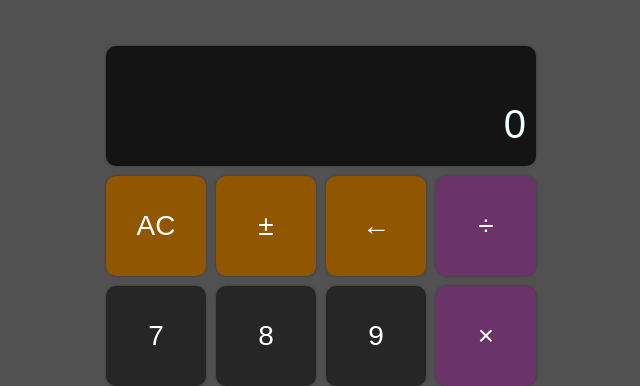
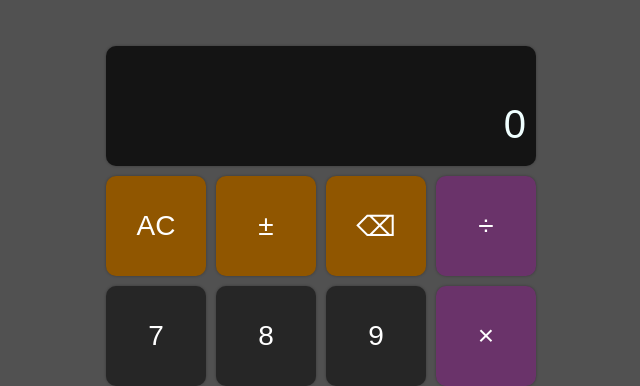
Before and after one commit to HiRyanShuai/Calculator, a plain HTML site: page index.html in a window 1280 px wide. Shown: the top 386 px of the page, 319-959 px from the left. Drawn offline with Linux system fonts and the light colour scheme.

Commit message:
improve style

```diff
--- a/index.html
+++ b/index.html
@@ -17,7 +17,7 @@
                 <div class="control">
                     <button id="ac">AC</button>
                     <button id="neg">&plusmn;</button>
-                    <button id="back">&larr;</button>
+                    <button id="back">&#9003;</button>
                 </div>
                 <div class="number">
                     <button id="7">7</button>
```
